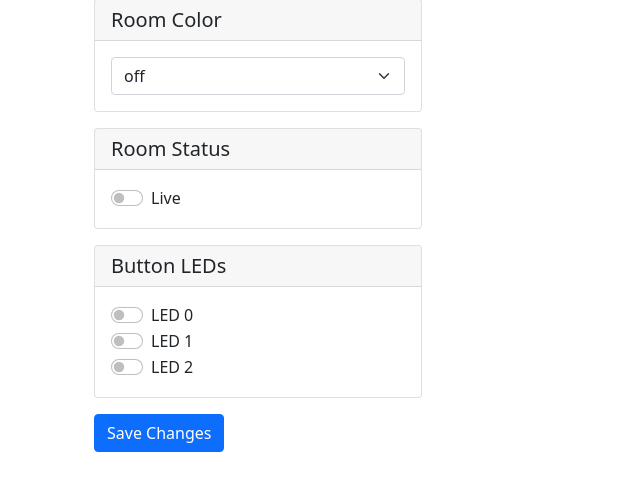
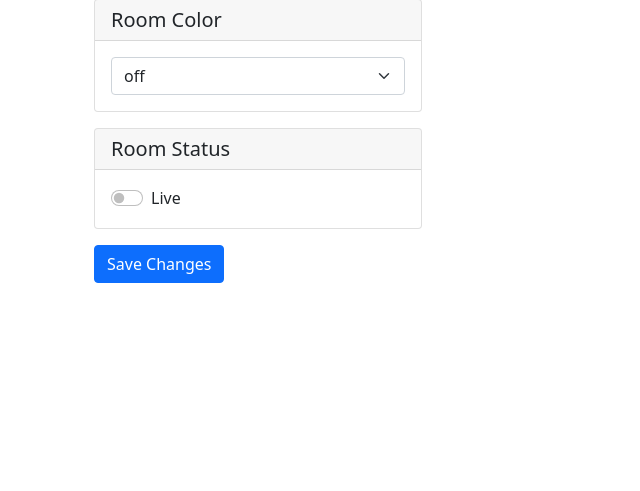
Before and after one commit to geerlingguy/beast-challenge, a Flask app: page /edit-room/1 in a window 1280 px wide. Shown: the part 117-608 px from the top of the page, without its empty margins (0-640 px from the left). Run offline with Flask 2, Linux system fonts and the light colour scheme; data that the repository does not hold is empty; some libraries are stand-ins or nearby versions.

Commit message:
Remove all references to LEDs from leader-app.

```diff
--- a/leader-app/app.py
+++ b/leader-app/app.py
@@ -428,7 +428,7 @@ def edit_room(room_id):
     if request.method == 'POST':
         color = request.form.get('color_select')
         # Ensure every binary option has something set, 0 or 1.
-        binary_vars = ['live', 'led_0', 'led_1', 'led_2']
+        binary_vars = ['live']
         binary_values = {}
         for var in binary_vars:
             if request.form.get(var):
@@ -441,7 +441,7 @@ def edit_room(room_id):
             flash('Color "' + color + '" is not a valid color option.')
         else:
             conn = get_db_connection()
-            conn.execute('UPDATE rooms SET color = ?, live = ?, led_0 = ?, led_1 = ?, led_2 = ? WHERE room_id = ?', (color, binary_values['live'], binary_values['led_0'], binary_values['led_1'], binary_values['led_2'], room_id))
+            conn.execute('UPDATE rooms SET color = ?, live = ? WHERE room_id = ?', (color, binary_values['live'], room_id))
             conn.commit()
             conn.close()
             return redirect("/room-control", code=302)
--- a/leader-app/schema.sql
+++ b/leader-app/schema.sql
@@ -6,10 +6,7 @@ CREATE TABLE rooms (
     room_id INTEGER PRIMARY KEY,
     mac_address TEXT NOT NULL,
     color TEXT NOT NULL DEFAULT('white'),
-    live INTEGER DEFAULT(1),
-    led_0 INTEGER DEFAULT(0),
-    led_1 INTEGER DEFAULT(0),
-    led_2 INTEGER DEFAULT(0)
+    live INTEGER DEFAULT(1)
 );
 
 CREATE TABLE rounds (
--- a/leader-app/templates/edit_room.html
+++ b/leader-app/templates/edit_room.html
@@ -29,23 +29,6 @@
                     </div>
                 </div>
             </div>
-            <div class="card room-live mt-3" style="width: 30%;">
-                <h5 class="card-header">Button LEDs</h5>
-                <div class="card-body">
-                    <div class="form-check form-switch">
-                      <input class="form-check-input" type="checkbox" role="switch" name="led_0" id="led_0"{{ ' checked' if room['led_0'] }}>
-                      <label class="form-check-label" for="led_0">LED 0</label>
-                    </div>
-                    <div class="form-check form-switch">
-                      <input class="form-check-input" type="checkbox" role="switch" name="led_1" id="led_1"{{ ' checked' if room['led_1'] }}>
-                      <label class="form-check-label" for="led_1">LED 1</label>
-                    </div>
-                    <div class="form-check form-switch">
-                      <input class="form-check-input" type="checkbox" role="switch" name="led_2" id="led_2"{{ ' checked' if room['led_2'] }}>
-                      <label class="form-check-label" for="led_2">LED 2</label>
-                    </div>
-                </div>
-            </div>
             <div class="d-inline-flex w-25 mt-3">
                 <button type="submit" class="btn btn-primary">Save Changes</button>
             </div>
```
